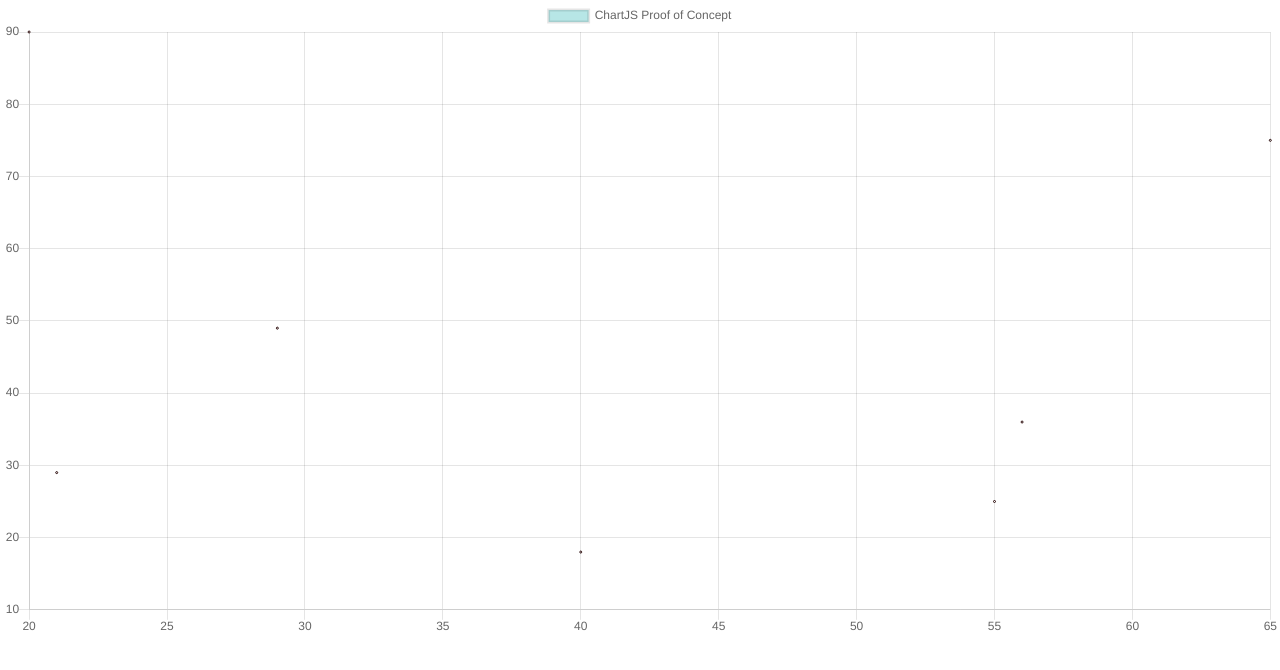
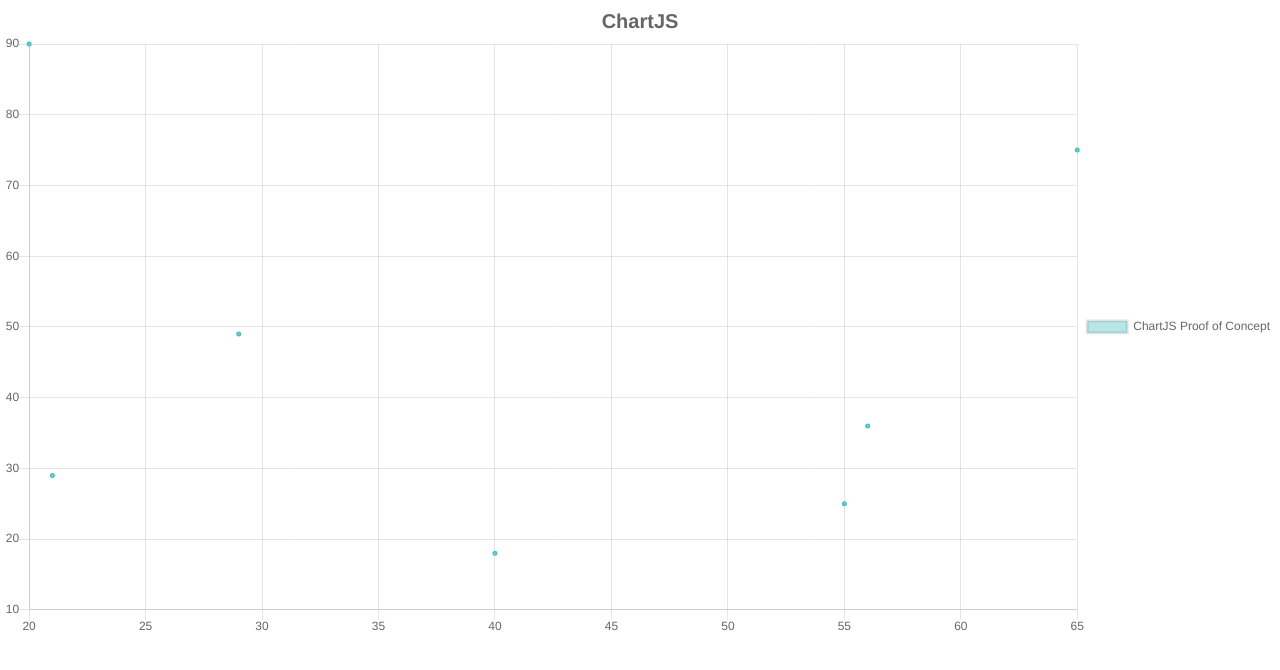
Before and after one commit to vidushg/chartjsPOC, a Gatsby site: page / in a window 1280 px wide. Built offline with nearby package versions, Linux system fonts and the light colour scheme; Gatsby itself is replaced by a stand-in of ours.

Commit message:
cleaned up code

```diff
--- a/src/content/data.json
+++ b/src/content/data.json
@@ -5,12 +5,12 @@
       "label": "ChartJS Proof of Concept",
       "fill": "false",
       "backgroundColor": "rgba(75,192,192,0.4)",
-      "pointBorderColor": "rgba(36,3,3,1)",
+      "pointBorderColor": "rgba(75,192,192,1)",
       "pointBackgroundColor": "#fff",
-      "pointBorderWidth": "1",
+      "pointBorderWidth": "3",
       "pointHoverRadius": "5",
       "pointHoverBackgroundColor": "rgba(75,192,192,1)",
-      "pointHoverBorderColor": "rgba(220,220,220,1)",
+      "pointHoverBorderColor": "rgba(222,6,6,1)",
       "pointHoverBorderWidth": "2",
       "pointRadius": "1",
       "pointHitRadius": "10",
--- a/src/pages/index.js
+++ b/src/pages/index.js
@@ -34,6 +34,15 @@ tooltips: {
 }
 }
 const options =  {
+            title:{
+              display:true,
+              text:"ChartJS",
+              fontSize:20
+            },
+            legend:{
+              display:true,
+              position:'right'
+            },
 tooltips: {
     mode: 'label',
     callbacks: {
@@ -53,34 +62,7 @@ tooltips: {
 }
 
 
-const dataOG = {
- labels: ['Scatter'],
-  datasets: [
-    {
-      label: 'My First dataset',
-      fill: false,
-      backgroundColor: 'rgba(75,192,192,0.4)',
-      pointBorderColor: 'rgba(36,3,3,1)',
-      pointBackgroundColor: '#fff',
-      pointBorderWidth: 1,
-      pointHoverRadius: 5,
-      pointHoverBackgroundColor: 'rgba(75,192,192,1)',
-      pointHoverBorderColor: 'rgba(220,220,220,1)',
-      pointHoverBorderWidth: 2,
-      pointRadius: 1,
-      pointHitRadius: 10,
-      data: [
-        { x: 65, y: 75 },
-        { x: 59, y: 49 },
-        { x: 80, y: 90 },
-        { x: 81, y: 29 },
-        { x: 56, y: 36 },
-        { x: 55, y: 25 },
-        { x: 40, y: 18 },
-      ]
-    }
-  ]
-};
+
 
 const element = <div id='root'><Scatter data={data} options = {options} /></div> ;
 
```
Also changed, not shown: src/pages/page-2.js (deleted, +0 -16 lines), src/pages/using-typescript.tsx (deleted, +0 -34 lines).
